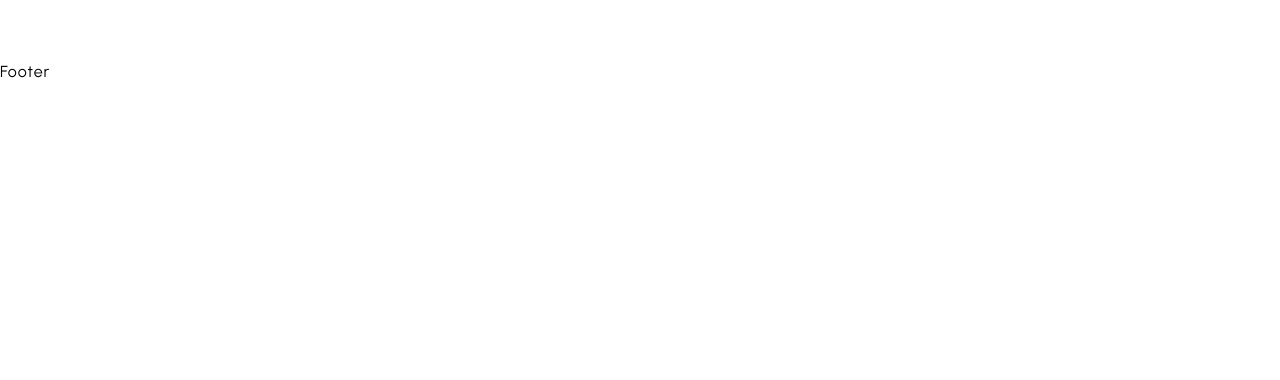
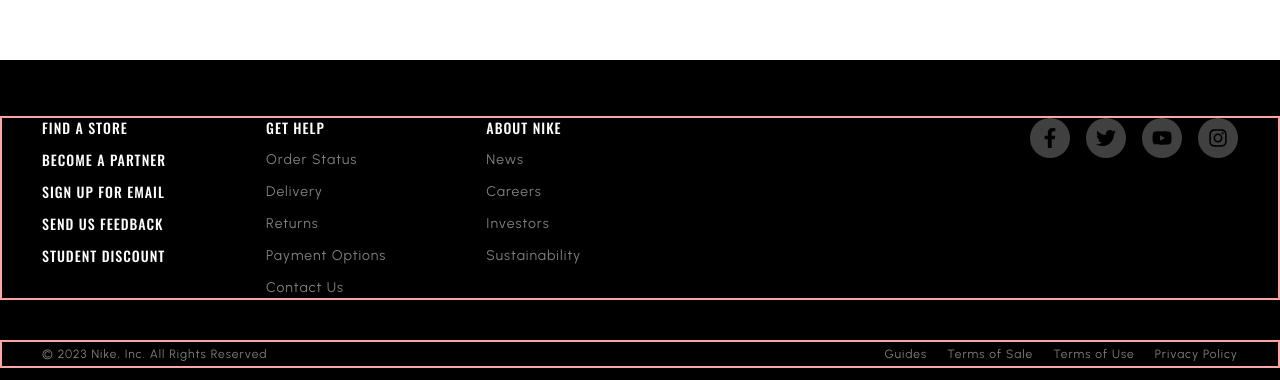
Before and after one commit to alexangria1992/nextjs-e-commerce, a Next.js app in the folder frontend/: page / in a window 1280 px wide. Shown: the part 2020-2400 px from the top of the page. Before the commit the page ends 2104 px from the top, so only its background shows below. Built offline with nearby package versions, Linux system fonts and the light colour scheme.

Commit message:
Footer Section

```diff
--- a/frontend/components/Footer.jsx
+++ b/frontend/components/Footer.jsx
@@ -1,7 +1,132 @@
+import Link from "next/link";
 import React from "react";
+import { FaFacebookF, FaTwitter, FaYoutube, FaInstagram } from "react-icons/fa";
+import Wrapper from "./Wrapper";
 
 const Footer = () => {
-  return <div>Footer</div>;
+  return (
+    <footer className="bg-black text-white pt-14 pb-3">
+      <Wrapper className="flex justify-between flex-col md:flex-row gap-[50px] md:gap-0">
+        {/* LEFT START */}
+        <div className="flex gap-[50px] md:gap-[75px] lg:gap-[100px] flex-col md:flex-row">
+          {/* MENU START */}
+          <div className="flex flex-col gap-3 shrink-0">
+            <div className="font-oswald font-medium uppercase text-sm cursor-pointer">
+              Find a store
+            </div>
+            <div className="font-oswald font-medium uppercase text-sm cursor-pointer">
+              become a partner
+            </div>
+            <div className="font-oswald font-medium uppercase text-sm cursor-pointer">
+              sign up for email
+            </div>
+            <div className="font-oswald font-medium uppercase text-sm cursor-pointer">
+              send us feedback
+            </div>
+            <div className="font-oswald font-medium uppercase text-sm cursor-pointer">
+              student discount
+            </div>
+          </div>
+          {/* MENU END */}
+
+          {/* NORMAL MENU START */}
+          <div className="flex gap-[50px] md:gap-[75px] lg:gap-[100px] shrink-0">
+            {/* MENU START */}
+            <div className="flex flex-col gap-3">
+              <div className="font-oswald font-medium uppercase text-sm">
+                get help
+              </div>
+              <div className="text-sm text-white/[0.5] hover:text-white cursor-pointer">
+                Order Status
+              </div>
+              <div className="text-sm text-white/[0.5] hover:text-white cursor-pointer">
+                Delivery
+              </div>
+              <div className="text-sm text-white/[0.5] hover:text-white cursor-pointer">
+                Returns
+              </div>
+              <div className="text-sm text-white/[0.5] hover:text-white cursor-pointer">
+                Payment Options
+              </div>
+              <div className="text-sm text-white/[0.5] hover:text-white cursor-pointer">
+                Contact Us
+              </div>
+            </div>
+            {/* MENU END */}
+
+            {/* MENU START */}
+            <div className="flex flex-col gap-3">
+              <div className="font-oswald font-medium uppercase text-sm">
+                About nike
+              </div>
+              <div className="text-sm text-white/[0.5] hover:text-white cursor-pointer">
+                News
+              </div>
+              <div className="text-sm text-white/[0.5] hover:text-white cursor-pointer">
+                Careers
+              </div>
+              <div className="text-sm text-white/[0.5] hover:text-white cursor-pointer">
+                Investors
+              </div>
+              <div className="text-sm text-white/[0.5] hover:text-white cursor-pointer">
+                Sustainability
+              </div>
+            </div>
+            {/* MENU END */}
+          </div>
+          {/* NORMAL MENU END */}
+        </div>
+        {/* LEFT END */}
+
+        {/* RIGHT START */}
+        <div className="flex gap-4 justify-center md:justify-start">
+          <div
+            onClick={() => window.open("https://facebook.com", "_blank")}
+            className="w-10 h-10 rounded-full bg-white/[0.25] flex items-center justify-center text-black hover:bg-white/[0.5] cursor-pointer"
+          >
+            <FaFacebookF size={20} />
+          </div>
+          <Link
+            href="https://twitter.com"
+            className="w-10 h-10 rounded-full bg-white/[0.25] flex items-center justify-center text-black hover:bg-white/[0.5] cursor-pointer"
+          >
+            <FaTwitter size={20} />
+          </Link>
+          <div className="w-10 h-10 rounded-full bg-white/[0.25] flex items-center justify-center text-black hover:bg-white/[0.5] cursor-pointer">
+            <FaYoutube size={20} />
+          </div>
+          <div className="w-10 h-10 rounded-full bg-white/[0.25] flex items-center justify-center text-black hover:bg-white/[0.5] cursor-pointer">
+            <FaInstagram size={20} />
+          </div>
+        </div>
+        {/* RIGHT END */}
+      </Wrapper>
+      <Wrapper className="flex justify-between mt-10 flex-col md:flex-row gap-[10px] md:gap-0">
+        {/* LEFT START */}
+        <div className="text-[12px] text-white/[0.5] hover:text-white cursor-pointer text-center md:text-left">
+          © 2023 Nike, Inc. All Rights Reserved
+        </div>
+        {/* LEFT END */}
+
+        {/* RIGHT START */}
+        <div className="flex gap-2 md:gap-5 text-center md:text-left flex-wrap justify-center">
+          <div className="text-[12px] text-white/[0.5] hover:text-white cursor-pointer">
+            Guides
+          </div>
+          <div className="text-[12px] text-white/[0.5] hover:text-white cursor-pointer">
+            Terms of Sale
+          </div>
+          <div className="text-[12px] text-white/[0.5] hover:text-white cursor-pointer">
+            Terms of Use
+          </div>
+          <div className="text-[12px] text-white/[0.5] hover:text-white cursor-pointer">
+            Privacy Policy
+          </div>
+        </div>
+        {/* RIGHT END */}
+      </Wrapper>
+    </footer>
+  );
 };
 
 export default Footer;
--- a/frontend/components/Wrapper.jsx
+++ b/frontend/components/Wrapper.jsx
@@ -4,9 +4,7 @@ const Wrapper = ({ className, children }) => {
   return (
     <div
       className={`w-full max-w-[1280px] border-red-300 border-2 border-solid
-    px-5 md:px-10 mx-auto ${
-      className || ""
-    } h-[60px] flex justify-between items-center `}
+    px-5 md:px-10 mx-auto ${className || ""}  `}
     >
       {children}
     </div>
```
